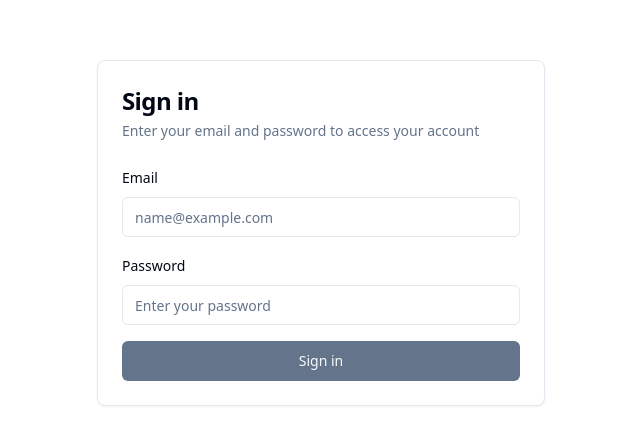
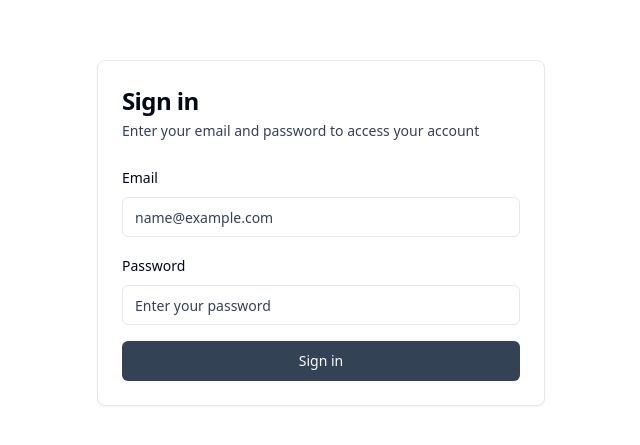
Before and after one commit to HoMuChen/meno-web, a React (Vite) app: page / in a window 1280 px wide. Shown: the part 167-612 px from the top of the page, without its empty margins (319-959 px from the left). Built offline with nearby package versions, Linux system fonts and the light colour scheme.

Commit message:
feat(web client): apply saturated slate black primary color to headings and buttons

```diff
--- a/src/pages/MeetingDetails.tsx
+++ b/src/pages/MeetingDetails.tsx
@@ -203,7 +203,7 @@ export function MeetingDetailsPage() {
       {/* Meeting Info */}
       <Card className="mb-4">
         <CardHeader className="pb-3">
-          <CardTitle className="text-lg">{meeting?.title || 'Untitled Meeting'}</CardTitle>
+          <CardTitle className="text-lg text-primary">{meeting?.title || 'Untitled Meeting'}</CardTitle>
           <CardDescription className="text-xs">
             Created on {meeting?.createdAt ? new Date(meeting.createdAt).toLocaleString() : 'Unknown date'}
           </CardDescription>
@@ -272,7 +272,7 @@ export function MeetingDetailsPage() {
       {transcriptions && transcriptions.length > 0 ? (
         <Card>
           <CardHeader className="pb-3">
-            <CardTitle className="text-lg">Transcription</CardTitle>
+            <CardTitle className="text-lg text-primary">Transcription</CardTitle>
             <CardDescription className="text-xs">
               {transcriptions.length} segment{transcriptions.length !== 1 ? 's' : ''}
             </CardDescription>
--- a/src/pages/ProjectDetail.tsx
+++ b/src/pages/ProjectDetail.tsx
@@ -284,7 +284,7 @@ export function ProjectDetailPage() {
       {/* Project Info */}
       <div className="mb-6">
         <div className="flex items-baseline gap-3 flex-wrap">
-          <h1 className="text-2xl font-bold tracking-tight">{project.name}</h1>
+          <h1 className="text-2xl font-bold tracking-tight text-primary">{project.name}</h1>
           {project.description && (
             <p className="text-sm text-muted-foreground">{project.description}</p>
           )}
@@ -298,7 +298,7 @@ export function ProjectDetailPage() {
       <div>
         {/* Header */}
         <div className="mb-4 flex flex-col gap-3 sm:flex-row sm:items-center sm:justify-between">
-          <h2 className="text-lg font-bold tracking-tight">Meetings</h2>
+          <h2 className="text-lg font-bold tracking-tight text-primary">Meetings</h2>
           <Button className="w-full sm:w-auto">
             <svg
               xmlns="http://www.w3.org/2000/svg"
@@ -379,7 +379,7 @@ export function ProjectDetailPage() {
               >
                 <CardHeader className="pb-2">
                   <div className="flex items-start justify-between gap-2">
-                    <CardTitle className="line-clamp-2 text-sm">
+                    <CardTitle className="line-clamp-2 text-sm text-primary">
                       {meeting.title}
                     </CardTitle>
                     <div className="flex items-center gap-1.5">
@@ -504,7 +504,7 @@ export function ProjectDetailPage() {
                           navigate(`/projects/${projectId}/meetings/${meeting._id}`)
                         }
                       >
-                        <TableCell className="font-medium">{meeting.title}</TableCell>
+                        <TableCell className="font-medium text-primary">{meeting.title}</TableCell>
                         <TableCell>
                           <div className="flex items-center gap-2">
                             <span
--- a/src/pages/Projects.tsx
+++ b/src/pages/Projects.tsx
@@ -103,7 +103,7 @@ export function ProjectsPage() {
       {/* Header - Mobile-first responsive */}
       <div className="mb-5 flex flex-col gap-3 sm:flex-row sm:items-center sm:justify-between">
         <div className="space-y-0.5">
-          <h1 className="text-xl font-bold tracking-tight sm:text-2xl">Projects</h1>
+          <h1 className="text-xl font-bold tracking-tight text-primary sm:text-2xl">Projects</h1>
           <p className="text-sm text-muted-foreground">
             Manage your projects and their configurations
           </p>
@@ -300,7 +300,7 @@ export function ProjectsPage() {
               onClick={() => navigate(`/projects/${project._id}`)}
             >
               <CardHeader className="pb-3">
-                <CardTitle className="line-clamp-1 text-base sm:text-lg">
+                <CardTitle className="line-clamp-1 text-base text-primary sm:text-lg">
                   {project.name}
                 </CardTitle>
                 {project.description && (
--- a/src/styles/globals.css
+++ b/src/styles/globals.css
@@ -10,19 +10,19 @@
     --card-foreground: 222.2 84% 4.9%;
     --popover: 0 0% 100%;
     --popover-foreground: 222.2 84% 4.9%;
-    --primary: 215.4 16.3% 46.9%;
+    --primary: 215 25% 27%;
     --primary-foreground: 210 40% 98%;
     --secondary: 210 40% 96.1%;
     --secondary-foreground: 222.2 47.4% 11.2%;
     --muted: 210 40% 96.1%;
-    --muted-foreground: 215.4 16.3% 46.9%;
+    --muted-foreground: 215 25% 27%;
     --accent: 210 40% 96.1%;
     --accent-foreground: 222.2 47.4% 11.2%;
     --destructive: 0 84.2% 60.2%;
     --destructive-foreground: 210 40% 98%;
     --border: 214.3 31.8% 91.4%;
     --input: 214.3 31.8% 91.4%;
-    --ring: 215.4 16.3% 46.9%;
+    --ring: 215 25% 27%;
     --radius: 0.5rem;
   }
 
@@ -33,7 +33,7 @@
     --card-foreground: 210 40% 98%;
     --popover: 222.2 84% 4.9%;
     --popover-foreground: 210 40% 98%;
-    --primary: 210 40% 98%;
+    --primary: 215 20% 65%;
     --primary-foreground: 222.2 47.4% 11.2%;
     --secondary: 217.2 32.6% 17.5%;
     --secondary-foreground: 210 40% 98%;
@@ -45,7 +45,7 @@
     --destructive-foreground: 210 40% 98%;
     --border: 217.2 32.6% 17.5%;
     --input: 217.2 32.6% 17.5%;
-    --ring: 212.7 26.8% 83.9%;
+    --ring: 215 20% 65%;
   }
 }
 
```
